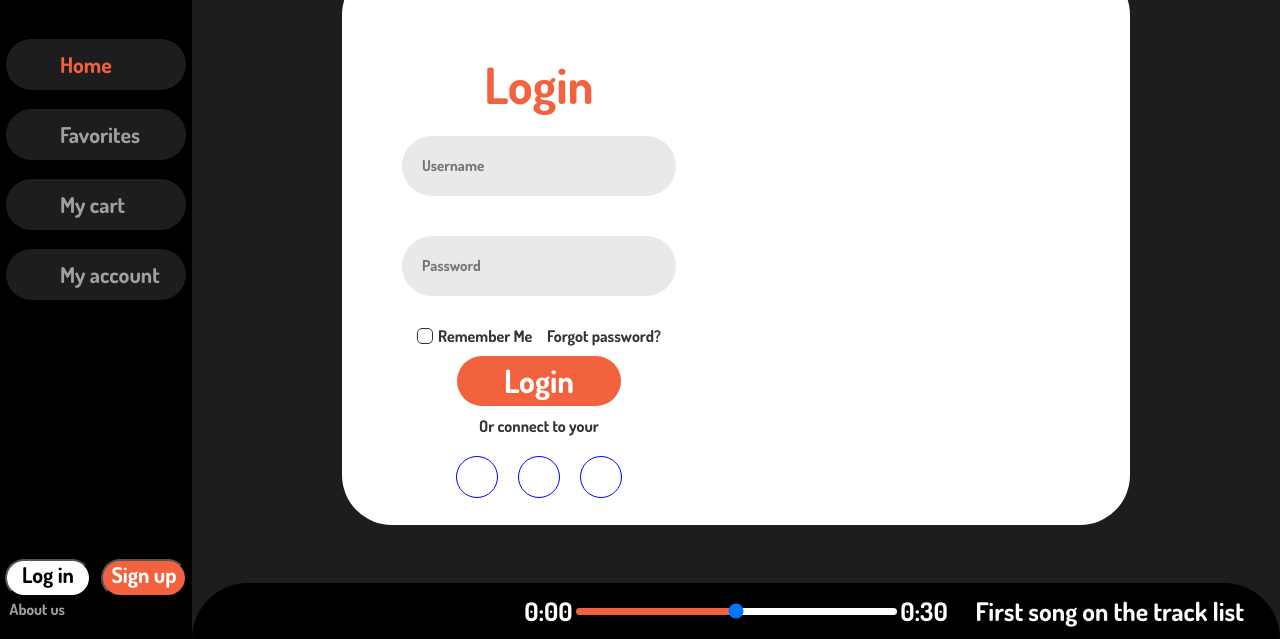
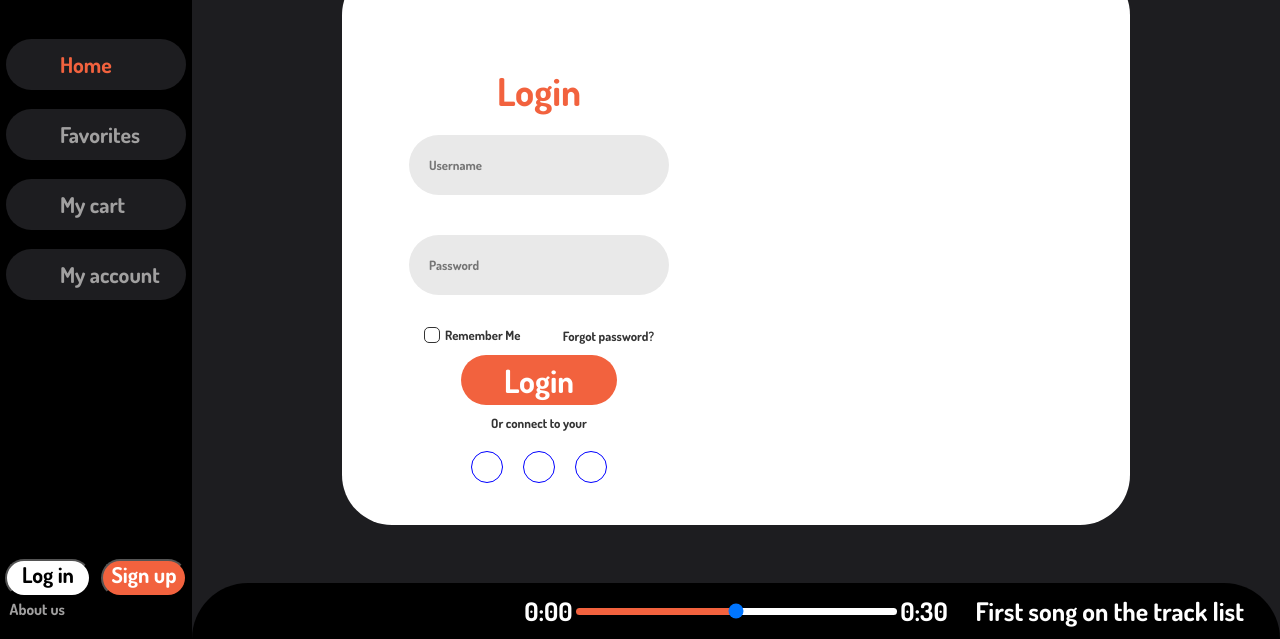
Before and after one commit to nKay83/Classic-Groove, a PHP site: page / in a window 1280 px wide. Shown: the part 161-800 px from the top of the page. Run offline with PHP 8.4, Linux system fonts and the light colour scheme; some libraries are stand-ins or nearby versions.

Commit message:
fix login fontsize

```diff
--- a/src/style/login.css
+++ b/src/style/login.css
@@ -5,16 +5,16 @@
   margin-top: 10px;
 }
 #login .header {
-  font-size: 50px;
+  font-size: 3vw;
   display: flex;
   justify-content: center;
   padding: 10px 0 10px 0;
   color: var(--ora);
+  cursor: default;
 }
 #login .login-form {
   background-color: var(--whi);
   display: flex;
-
   top: 0;
   right: 0;
   justify-content: center;
@@ -32,7 +32,7 @@
 }
 #login .container {
   width: 50%;
-  width: 400px;
+  width: 25vw;
   display: flex;
   flex-direction: column;
   padding: 40px 30px 0 30px;
@@ -43,7 +43,7 @@
 #login input[type="text"],
 input[type="password"] {
   font-family: "Dosis", sans-serif;
-  font-size: 15px;
+  font-size: 1vw;
   width: 100%;
   border: none;
   height: 60px;
@@ -96,6 +96,9 @@ input[type="password"] {
   justify-content: center;
   align-items: center;
 }
+#login .bottom label,#login .submit p{
+  font-size: 1vw;
+}
 #login input[type="checkbox"]:after {
   font-family: FontAwesome;
   font-weight: 900;
@@ -134,8 +137,8 @@ input[type="password"] {
 }
 #login .circle {
   margin: 0px 10px 0px 10px;
-  width: 42px;
-  height: 42px;
+  width: 2.5vw;
+  height: 2.5vw;
   border-radius: 50%;
   border: 1px solid blue;
 }
```
